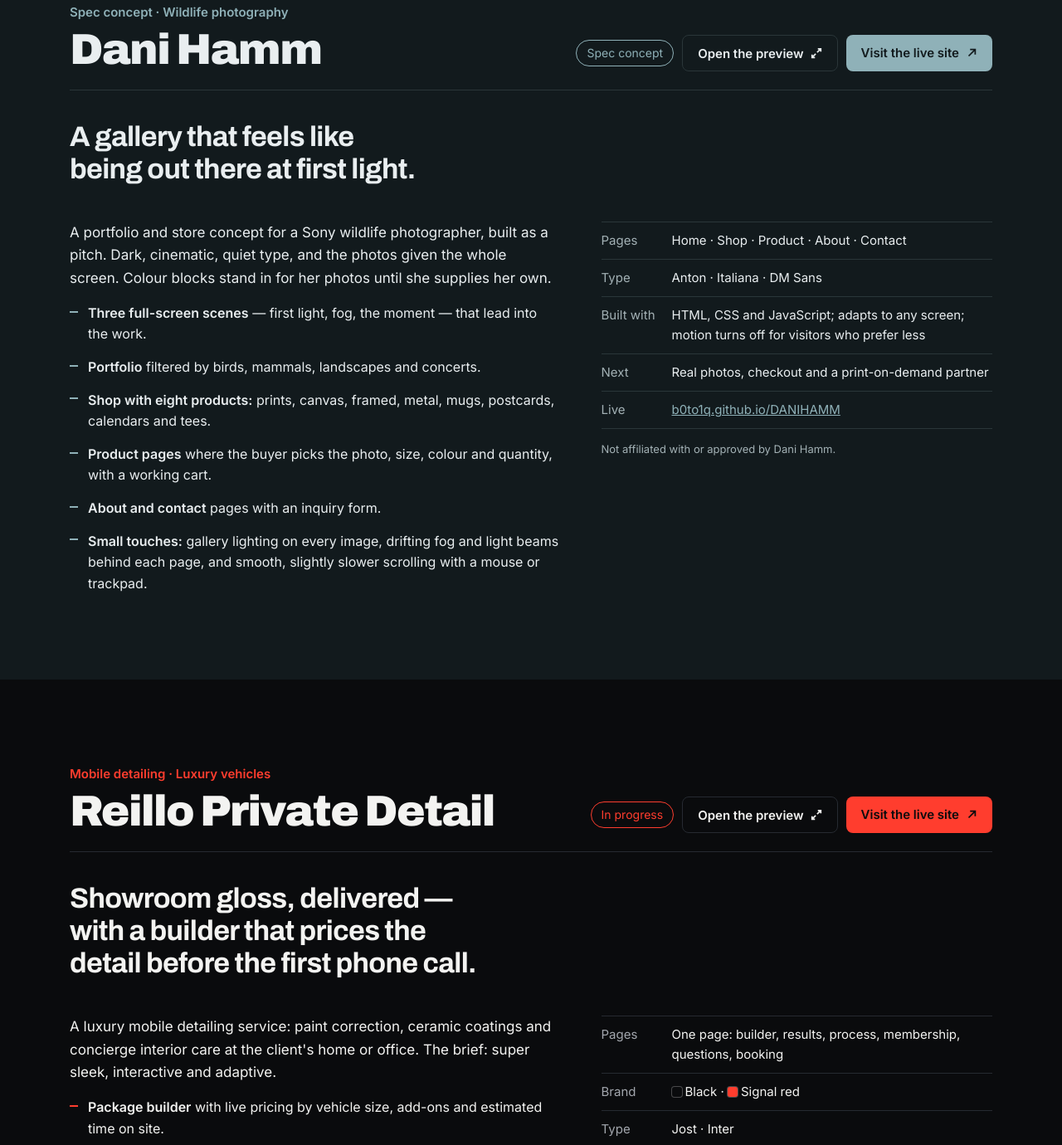
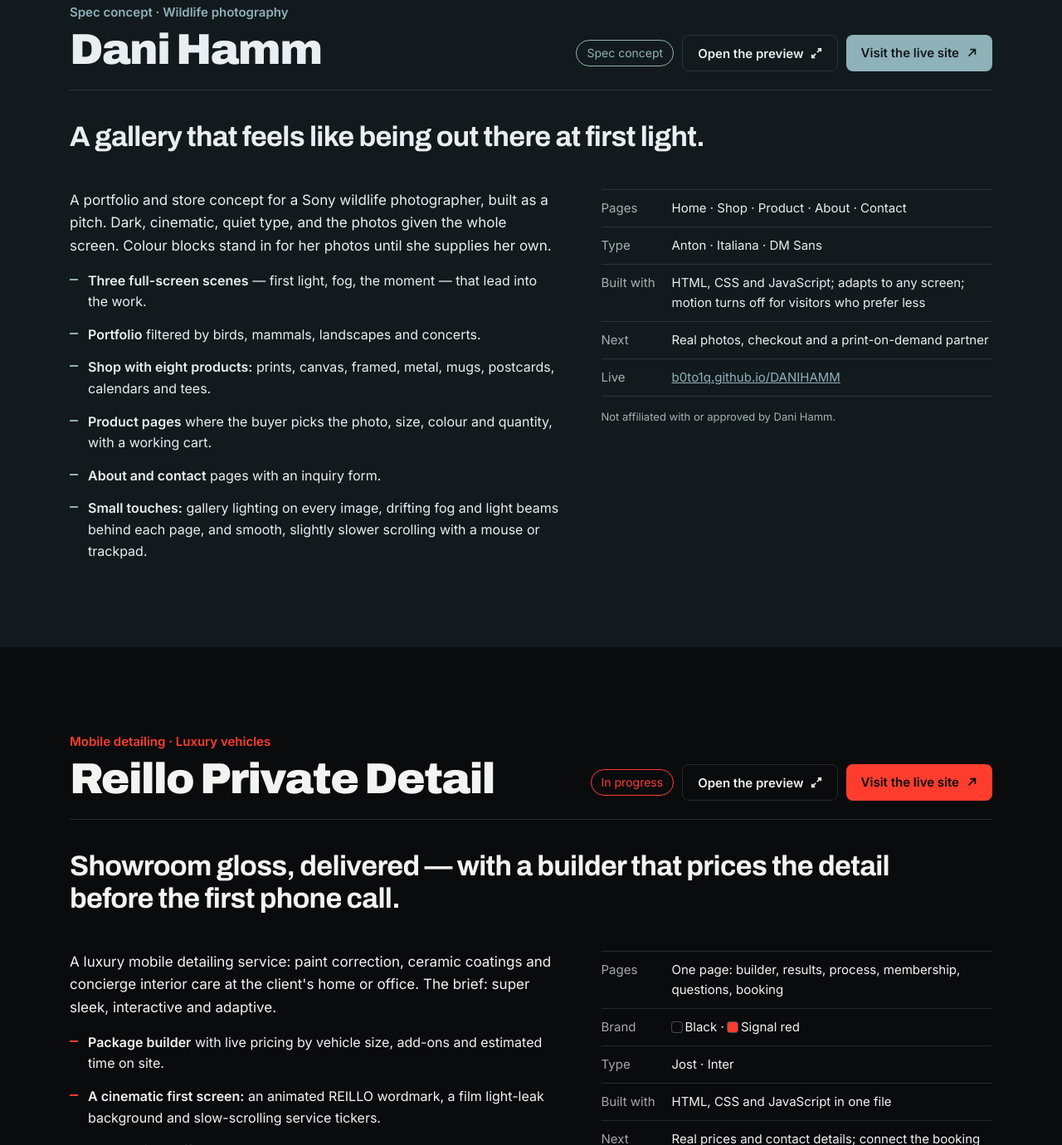
Before and after one commit to B0TO1Q/BRAND-BY-G, a plain HTML site: page index.html in a window 1280 px wide. Shown: the part 3680-5060 px from the top of the page at 83% size. Drawn offline with Linux system fonts and the light colour scheme.

Commit message:
Cleaner line breaks in project headlines
Headlines now break only between natural phrases on desktop (Dani's
fits on one line), and wrap evenly on phones with each dash kept
attached to the word before it.

Co-Authored-By: Claude Opus 5.5 <noreply@anthropic.com>
Claude-Session: https://claude.ai/code/session_01S1GkKjA7JTsXNm3XxvC6Wo

```diff
--- a/index.html
+++ b/index.html
@@ -114,7 +114,9 @@ h1,h2,h3{font-family:var(--disp);font-weight:900;font-stretch:125%;letter-spacin
 .live:hover{filter:brightness(1.08)}
 .live svg,.open svg{width:14px;height:14px;flex:none}
 .live:focus-visible,.open:focus-visible{outline:3px solid var(--c-acc);outline-offset:3px}
-.lead{font-family:var(--disp);font-weight:700;font-stretch:112%;letter-spacing:-.02em;font-size:clamp(22px,2.7vw,34px);line-height:1.15;max-width:34ch;margin:clamp(24px,3vw,36px) 0 0;text-wrap:balance}
+.lead{font-family:var(--disp);font-weight:700;font-stretch:112%;letter-spacing:-.02em;font-size:clamp(22px,2.7vw,34px);line-height:1.15;max-width:none;margin:clamp(24px,3vw,36px) 0 0;text-wrap:pretty}
+.lead .phr{display:inline-block}
+@media(max-width:600px){.lead{text-wrap:balance}.lead:not(.keep) .phr{display:inline}}
 .cgrid{display:grid;grid-template-columns:minmax(0,1.25fr) minmax(0,1fr);gap:clamp(28px,4vw,64px);margin-top:clamp(28px,4vw,44px);align-items:start}
 @media(max-width:860px){.cgrid{grid-template-columns:minmax(0,1fr)}}
 .copy p{margin:0 0 16px;font-size:17px;max-width:62ch}
@@ -302,7 +304,7 @@ a:focus-visible{outline:3px solid var(--acc);outline-offset:3px;border-radius:4p
       <div><p class="kind">Client build · Landscaping &amp; snow removal</p><h2 id="haf-h">Hafele Landscaping</h2></div>
       <div class="acts"><span class="tag">Draft with the owner</span><button class="open" type="button" data-open="0">Open the preview <svg viewBox="0 0 16 16" fill="none" stroke="currentColor" stroke-width="2" aria-hidden="true"><path d="M10 2h4v4M6 14H2v-4M14 2 9 7M2 14l5-5"/></svg></button><a class="live" href="https://hafelelandscaping.com/" target="_blank" rel="noopener">Visit the live site <svg viewBox="0 0 16 16" fill="none" stroke="currentColor" stroke-width="2" aria-hidden="true"><path d="M6 3h7v7M13 3 4 12"/></svg></a></div>
     </div>
-    <p class="lead">A site that knows what season it is — and an estimate in two taps, from the driveway.</p>
+    <p class="lead"><span class="phr">A site that knows what season it is&nbsp;—</span> <span class="phr">and an estimate in two taps,</span> <span class="phr">from the driveway.</span></p>
     <div class="cgrid">
       <div class="copy">
         <p>Hafele is a Burlington, CT crew covering lawn and turf care, grounds maintenance, lawn renovation, gutters and snow removal across fifteen towns in Hartford and Litchfield counties. The brief: classic, professional, built to last — and turn visits into estimate requests.</p>
@@ -335,7 +337,7 @@ a:focus-visible{outline:3px solid var(--acc);outline-offset:3px;border-radius:4p
       <div><p class="kind">Spec concept · Wildlife photography</p><h2 id="dani-h">Dani Hamm</h2></div>
       <div class="acts"><span class="tag">Spec concept</span><button class="open" type="button" data-open="3">Open the preview <svg viewBox="0 0 16 16" fill="none" stroke="currentColor" stroke-width="2" aria-hidden="true"><path d="M10 2h4v4M6 14H2v-4M14 2 9 7M2 14l5-5"/></svg></button><a class="live" href="https://b0to1q.github.io/DANIHAMM/" target="_blank" rel="noopener">Visit the live site <svg viewBox="0 0 16 16" fill="none" stroke="currentColor" stroke-width="2" aria-hidden="true"><path d="M6 3h7v7M13 3 4 12"/></svg></a></div>
     </div>
-    <p class="lead">A gallery that feels like being out there at first light.</p>
+    <p class="lead keep"><span class="phr">A gallery that feels like being</span> <span class="phr">out there at first light.</span></p>
     <div class="cgrid">
       <div class="copy">
         <p>A portfolio and store concept for a Sony wildlife photographer, built as a pitch. Dark, cinematic, quiet type, and the photos given the whole screen. Colour blocks stand in for her photos until she supplies her own.</p>
@@ -368,7 +370,7 @@ a:focus-visible{outline:3px solid var(--acc);outline-offset:3px;border-radius:4p
       <div><p class="kind">Mobile detailing · Luxury vehicles</p><h2 id="rei-h">Reillo Private Detail</h2></div>
       <div class="acts"><span class="tag">In progress</span><button class="open" type="button" data-open="8">Open the preview <svg viewBox="0 0 16 16" fill="none" stroke="currentColor" stroke-width="2" aria-hidden="true"><path d="M10 2h4v4M6 14H2v-4M14 2 9 7M2 14l5-5"/></svg></button><a class="live" href="https://b0to1q.github.io/REILLO/" target="_blank" rel="noopener">Visit the live site <svg viewBox="0 0 16 16" fill="none" stroke="currentColor" stroke-width="2" aria-hidden="true"><path d="M6 3h7v7M13 3 4 12"/></svg></a></div>
     </div>
-    <p class="lead">Showroom gloss, delivered — with a builder that prices the detail before the first phone call.</p>
+    <p class="lead"><span class="phr">Showroom gloss, delivered&nbsp;—</span> <span class="phr">with a builder that prices the detail</span> <span class="phr">before the first phone call.</span></p>
     <div class="cgrid">
       <div class="copy">
         <p>A luxury mobile detailing service: paint correction, ceramic coatings and concierge interior care at the client's home or office. The brief: super sleek, interactive and adaptive.</p>
```
